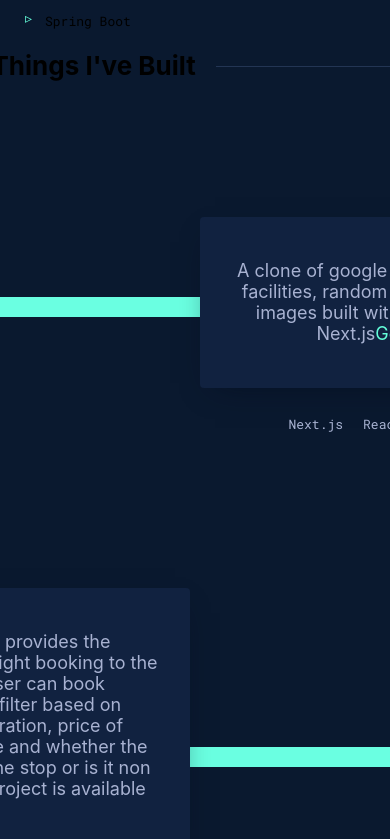
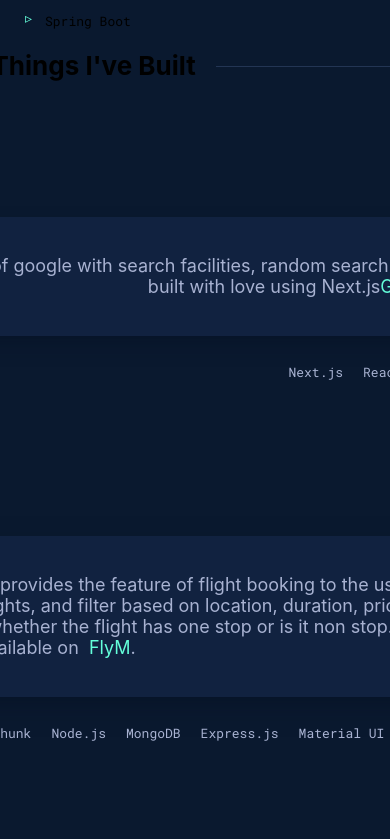
Before and after one commit to officialbidisha/PortfolioBidisha, a Next.js app: page / in a window 390 px wide. Shown: the part 1745-2584 px from the top of the page. Built offline with nearby package versions, Linux system fonts and the light colour scheme; grey boxes are pictures that could not be loaded.

Commit message:
fix: Added resposiveness

```diff
--- a/pages/content.module.css
+++ b/pages/content.module.css
@@ -561,3 +561,19 @@
   from, to { border-color: transparent }
   50% { border-color: orange }
 }
+
+/* Ensure .project-description expands to fit the screen width */
+@media (max-width: 768px) {
+  .styledFeature {
+      grid-template-columns: 1fr; /* Full-width for smaller screens */
+  }
+
+  .styledFeature .projectImage {
+      display: none; /* Hide image on smaller screens */
+  }
+
+  .styledFeature .projectDescription {
+      min-width: 100%; /* Make description take full width */
+      padding: 20px; /* Add some padding if needed */
+  }
+}
```
